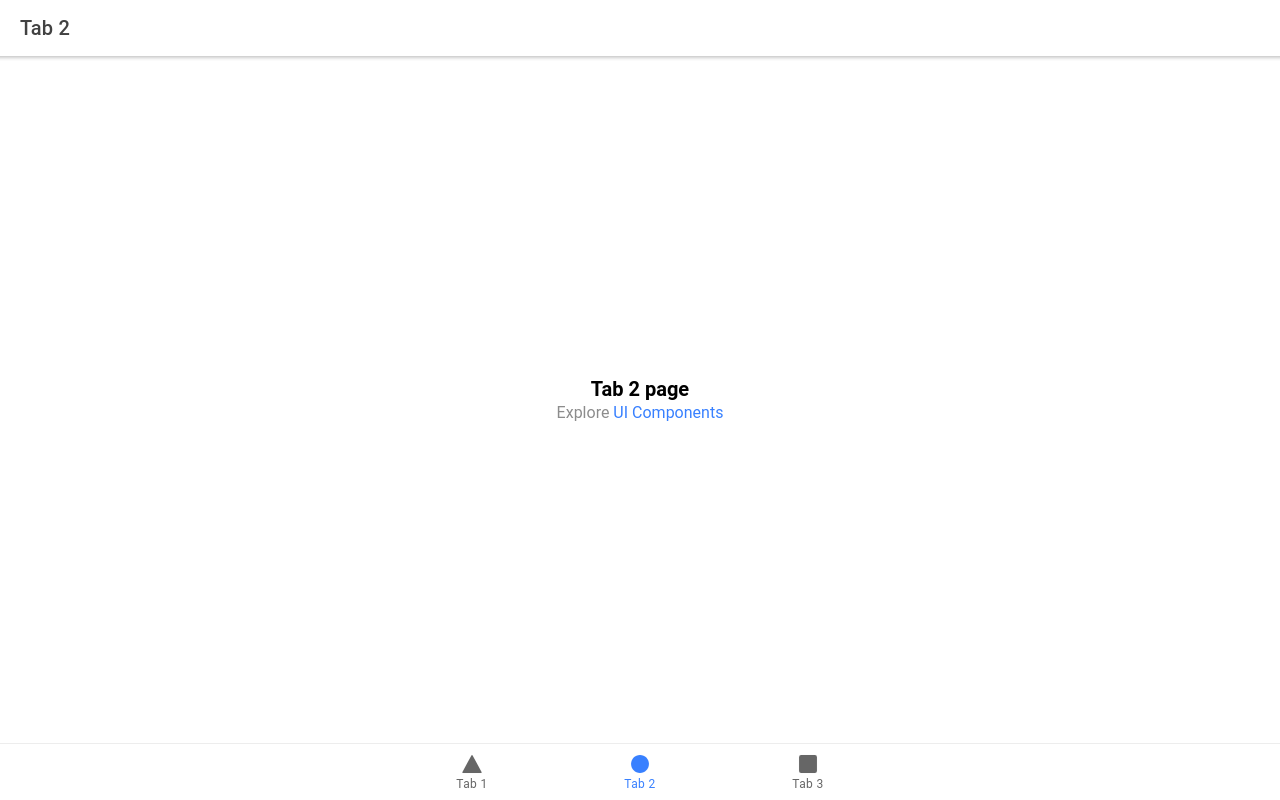
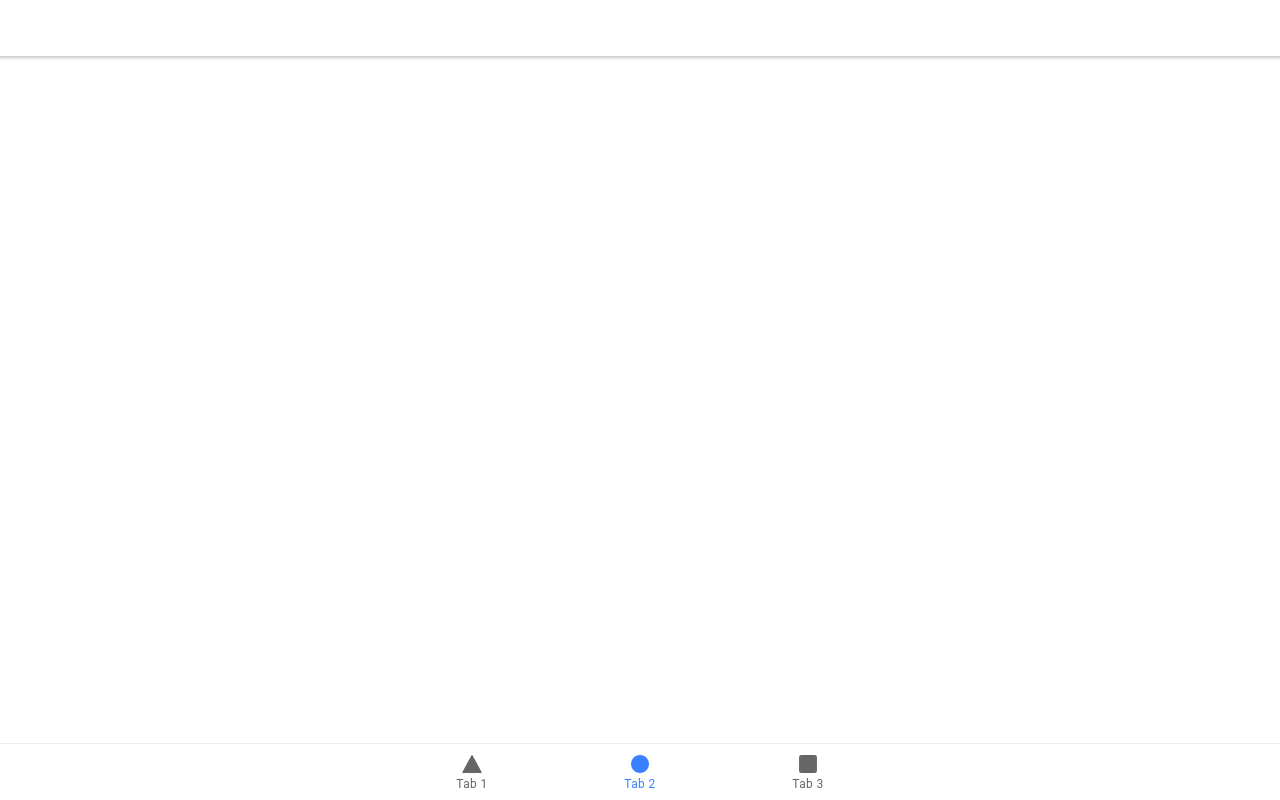
Before and after one commit to yashweblife/ServoMasterV1, a React (Create React App) app: page /tab2 in a window 1280 px wide. Built offline with nearby package versions, Linux system fonts and the light colour scheme.

Commit message:
Readied The Project

```diff
--- a/src/components/ExploreContainer.css
+++ /dev/null
@@ -1,24 +0,0 @@
-.container {
-  text-align: center;
-  position: absolute;
-  left: 0;
-  right: 0;
-  top: 50%;
-  transform: translateY(-50%);
-}
-
-.container strong {
-  font-size: 20px;
-  line-height: 26px;
-}
-
-.container p {
-  font-size: 16px;
-  line-height: 22px;
-  color: #8c8c8c;
-  margin: 0;
-}
-
-.container a {
-  text-decoration: none;
-}
--- a/src/components/ExploreContainer.tsx
+++ /dev/null
@@ -1,16 +0,0 @@
-import './ExploreContainer.css';
-
-interface ContainerProps {
-  name: string;
-}
-
-const ExploreContainer: React.FC<ContainerProps> = ({ name }) => {
-  return (
-    <div className="container">
-      <strong>{name}</strong>
-      <p>Explore <a target="_blank" rel="noopener noreferrer" href="https://ionicframework.com/docs/components">UI Components</a></p>
-    </div>
-  );
-};
-
-export default ExploreContainer;
--- a/src/pages/Tab1.tsx
+++ b/src/pages/Tab1.tsx
@@ -1,5 +1,4 @@
 import { IonContent, IonHeader, IonPage, IonTitle, IonToolbar } from '@ionic/react';
-import ExploreContainer from '../components/ExploreContainer';
 import './Tab1.css';
 
 const Tab1: React.FC = () => {
@@ -7,16 +6,10 @@
     <IonPage>
       <IonHeader>
         <IonToolbar>
-          <IonTitle>Tab 1</IonTitle>
+          <IonTitle></IonTitle>
         </IonToolbar>
       </IonHeader>
       <IonContent fullscreen>
-        <IonHeader collapse="condense">
-          <IonToolbar>
-            <IonTitle size="large">Tab 1</IonTitle>
-          </IonToolbar>
-        </IonHeader>
-        <ExploreContainer name="Tab 1 page" />
       </IonContent>
     </IonPage>
   );
--- a/src/pages/Tab2.tsx
+++ b/src/pages/Tab2.tsx
@@ -1,5 +1,4 @@
 import { IonContent, IonHeader, IonPage, IonTitle, IonToolbar } from '@ionic/react';
-import ExploreContainer from '../components/ExploreContainer';
 import './Tab2.css';
 
 const Tab2: React.FC = () => {
@@ -7,16 +6,10 @@
     <IonPage>
       <IonHeader>
         <IonToolbar>
-          <IonTitle>Tab 2</IonTitle>
+          <IonTitle></IonTitle>
         </IonToolbar>
       </IonHeader>
       <IonContent fullscreen>
-        <IonHeader collapse="condense">
-          <IonToolbar>
-            <IonTitle size="large">Tab 2</IonTitle>
-          </IonToolbar>
-        </IonHeader>
-        <ExploreContainer name="Tab 2 page" />
       </IonContent>
     </IonPage>
   );
--- a/src/pages/Tab3.tsx
+++ b/src/pages/Tab3.tsx
@@ -1,5 +1,4 @@
 import { IonContent, IonHeader, IonPage, IonTitle, IonToolbar } from '@ionic/react';
-import ExploreContainer from '../components/ExploreContainer';
 import './Tab3.css';
 
 const Tab3: React.FC = () => {
@@ -7,16 +6,11 @@
     <IonPage>
       <IonHeader>
         <IonToolbar>
-          <IonTitle>Tab 3</IonTitle>
+          <IonTitle></IonTitle>
         </IonToolbar>
       </IonHeader>
       <IonContent fullscreen>
-        <IonHeader collapse="condense">
-          <IonToolbar>
-            <IonTitle size="large">Tab 3</IonTitle>
-          </IonToolbar>
-        </IonHeader>
-        <ExploreContainer name="Tab 3 page" />
+
       </IonContent>
     </IonPage>
   );
```
